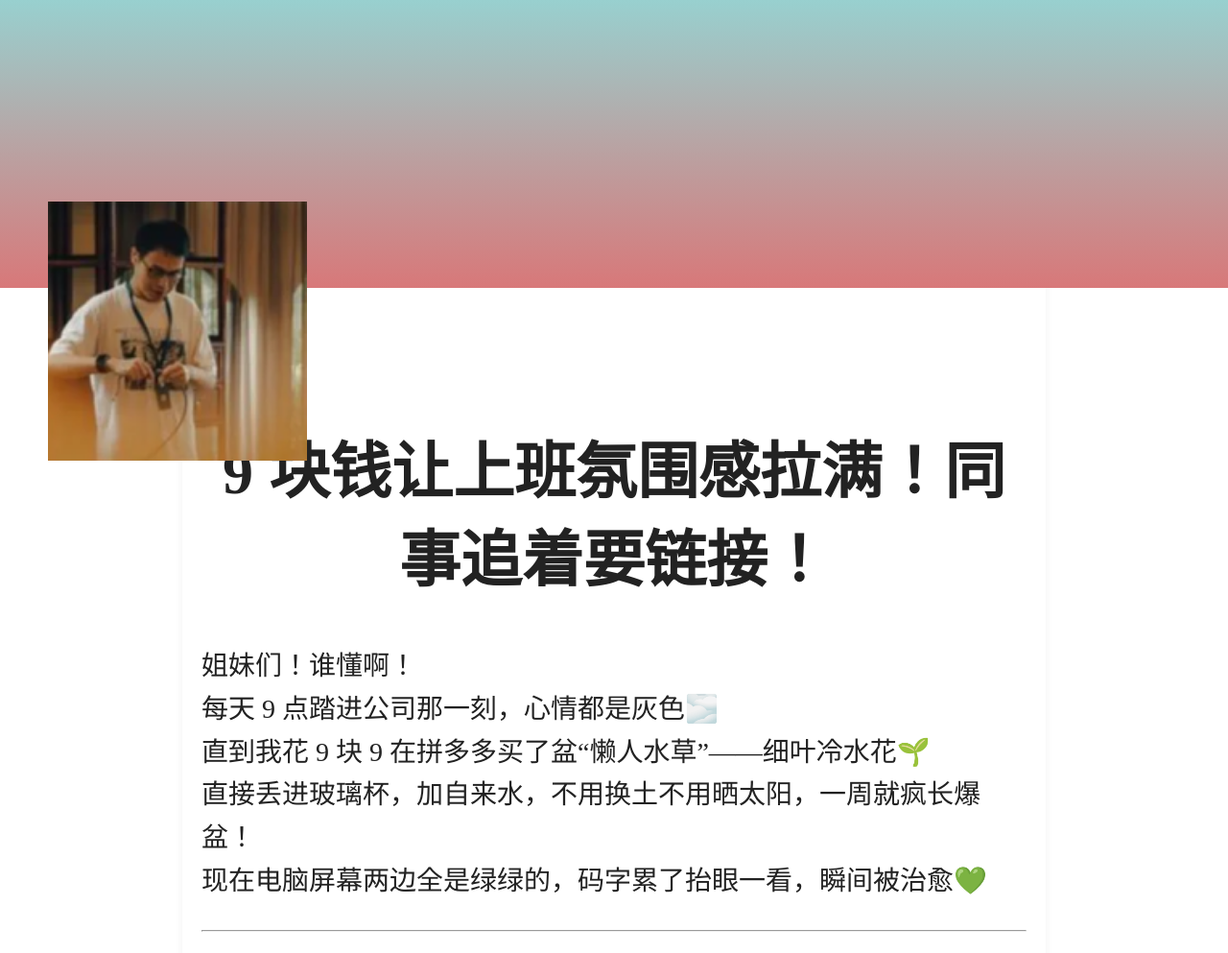
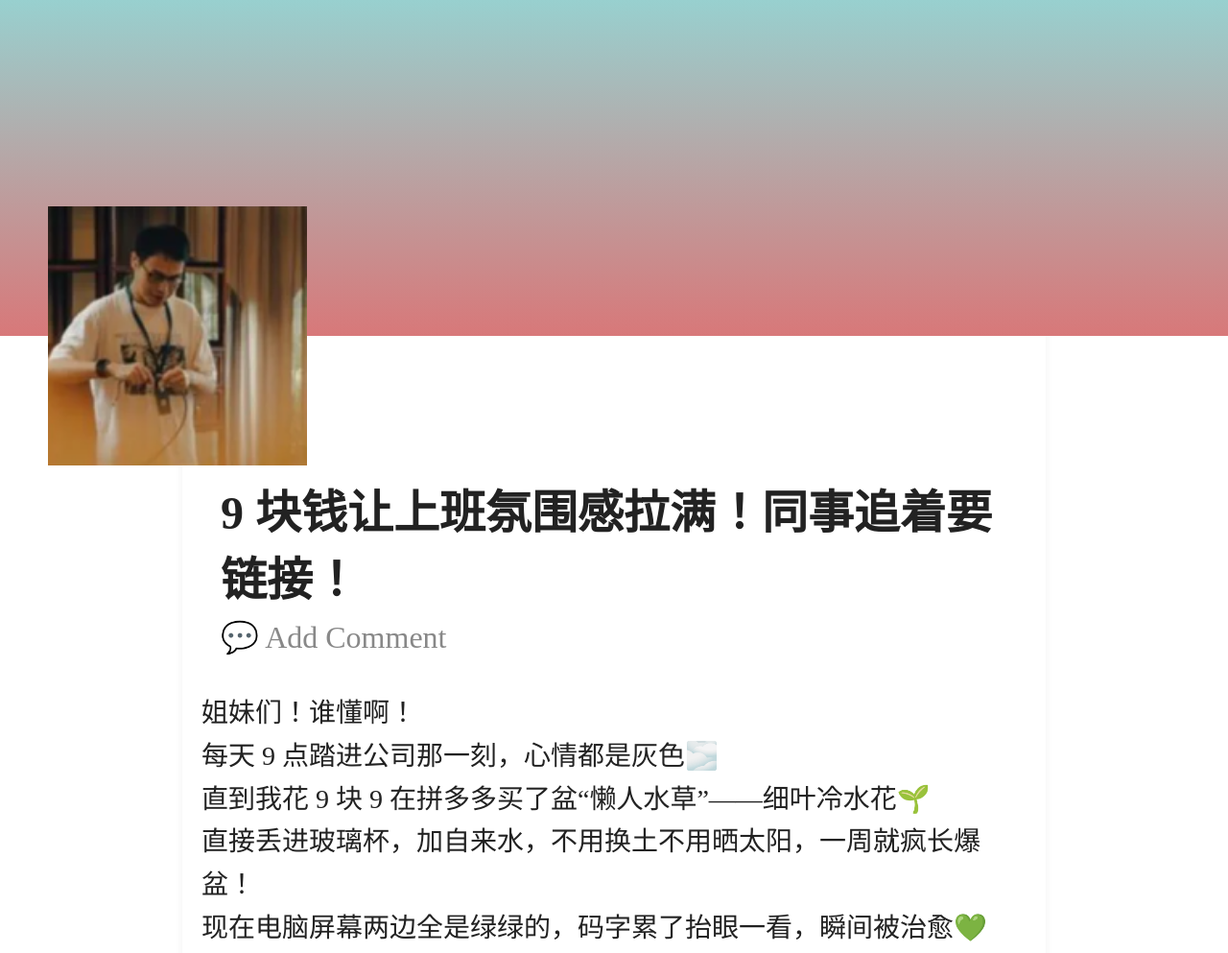
Before and after one commit to PYC1234/gemini_project, a website: page index.html in a window 1280 px wide. Shown: the top 993 px of the page at 96% size. Drawn offline with nearby package versions, Linux system fonts and the light colour scheme.

Commit message:
最接近version

```diff
--- a/index.html
+++ b/index.html
@@ -20,7 +20,7 @@ body {
 
 .main-content {
     width: 900px;
-    height: 1200px;
+    height: auto;
     background-color: #FFFFFF; /* 白色长方形 */
     display: flex;
     flex-direction: column;
@@ -35,7 +35,7 @@ body {
     top:0;
     left: 0;
     width: 100%;
-    height: 300px;
+    height: 350px;
     background: linear-gradient(to bottom, #98D0CF 0%, #D87879 100%);
 }
 
@@ -45,22 +45,32 @@ body {
     display: flex;
     flex-direction: column;
     justify-content: flex-start;
-    padding: 390px 20px;
+    padding: 495px 20px;
 }
 
 .avatar {
     position: absolute;
     width: 270px;
     height: 270px;
-    top: 210px;
+    top: 215px;
     left: 50px;
 }
 
 #post-title {
-    font-size: 64px;
+    font-size: 48px;
     color: #222222;
-    margin: 0 0 20px 0;
-    text-align: center; /* 水平居中显示 */
+    margin: 0 0 10px 0;
+    text-align: left;
+    margin-left: 20px;
+}
+
+.add-comment {
+    font-size: 32px; /* Double the assumed default of 16px */
+    color: #888888; /* Gray color */
+    text-align: left; /* Align to the left */
+    margin-top: 0;
+    margin-left: 20px;
+    margin-bottom: 10px;
 }
 
 #preview {
@@ -69,6 +79,11 @@ body {
     word-wrap: break-word;
     color: #222222;
     text-align: left;
+    margin-top: 0;
+}
+
+#preview p, #preview h1, #preview h2, #preview h3, #preview h4, #preview h5, #preview h6, #preview ul, #preview ol, #preview blockquote {
+    break-inside: avoid;
 }
     </style>
 </head>
@@ -77,8 +92,8 @@ body {
         <div class="header-gradient"></div>
         <div class="content-wrapper">
             <img src="image.png" class="avatar">
-            <p class="add-comment">Add comment</p>
             <h1 id="post-title"></h1>
+            <p class="add-comment">💬 Add Comment</p>
             <div id="preview"></div>
         </div>
     </div>
```
Also changed, not shown: processed_images/part_01.png, processed_images/part_02.png, processed_images/part_03.png, processed_images/part_04.png (deleted).
